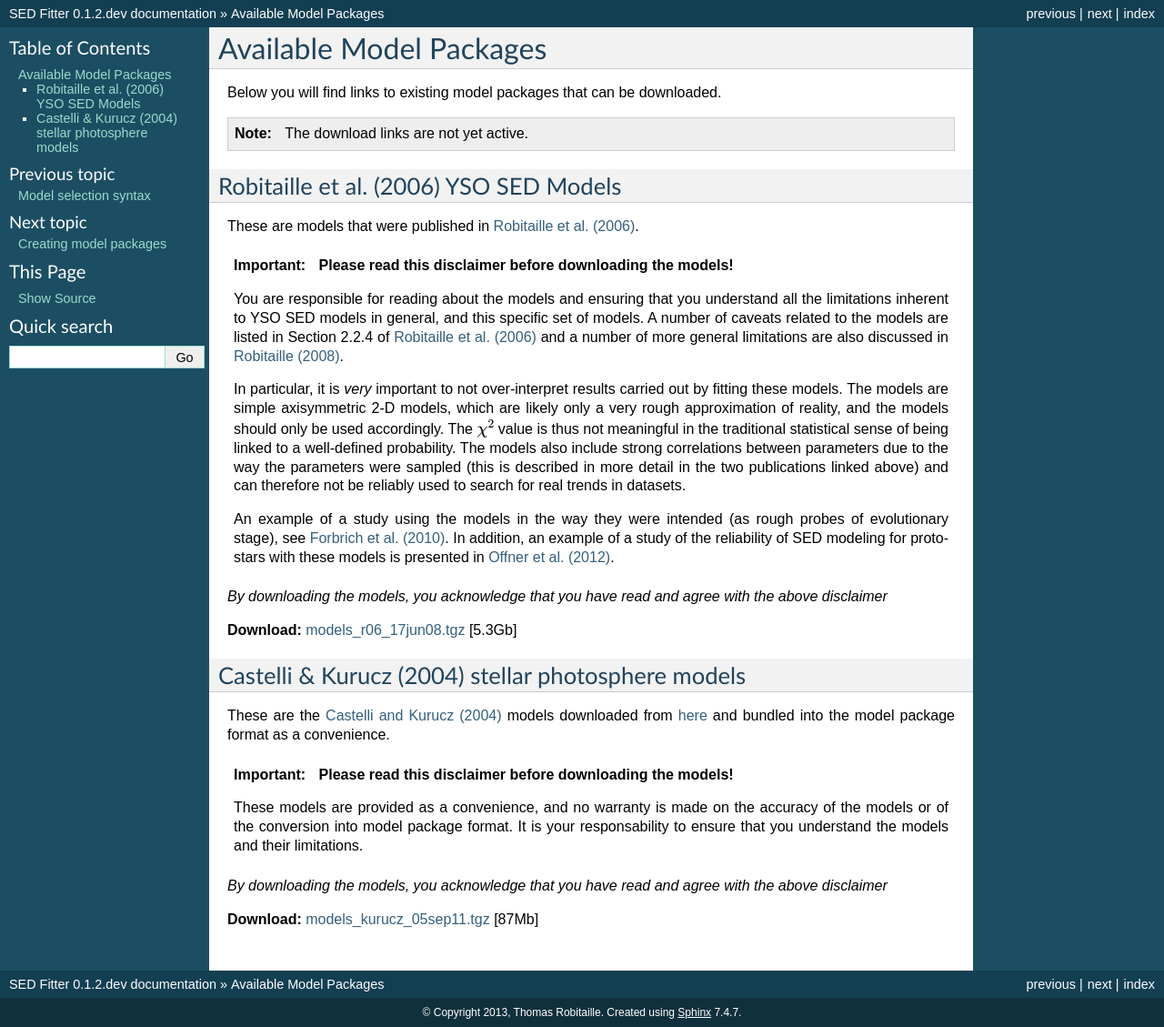
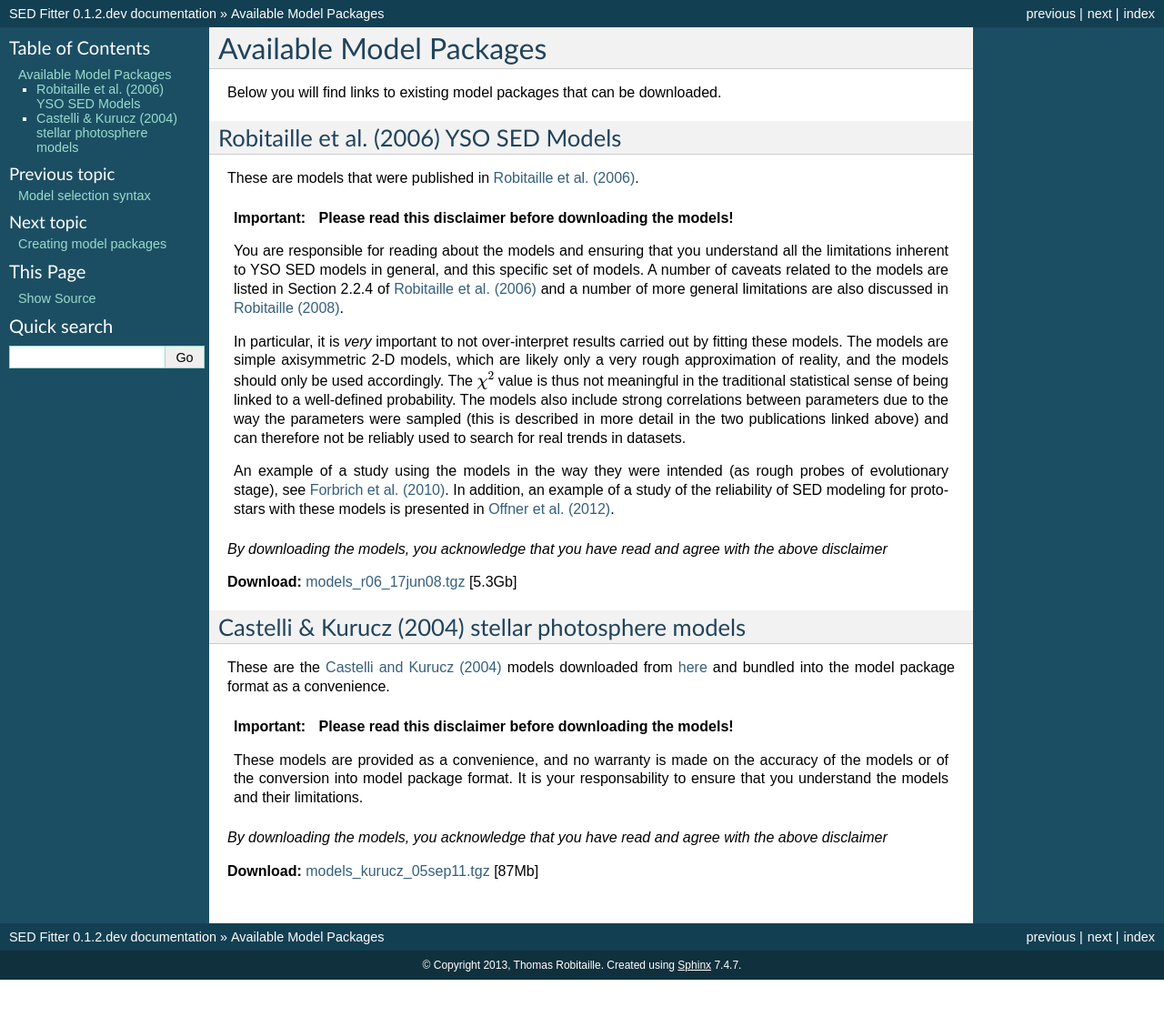
Before and after one commit to astrofrog/sedfitter, a Sphinx documentation site: the page built from docs/common_model_packages.rst, in a window 1280 px wide. Shown: the whole page at 91% size. Built offline with Sphinx 7.4.7, drawn with Linux system fonts in a browser that asks for light colours; formulas are drawn with MathJax 3; after the commit the page ends 1077 px from its top, so only the background shows below that; some of the changed lines change nothing that is shown.

Commit message:
Added download links for model packages

```diff
--- a/docs/common_model_packages.rst
+++ b/docs/common_model_packages.rst
@@ -3,8 +3,6 @@
 ========================
 
 Below you will find links to existing model packages that can be downloaded.
-
-.. note:: The download links are not yet active.
 
 Robitaille et al. (2006) YSO SED Models
 =======================================
@@ -43,7 +41,7 @@
 
 *By downloading the models, you acknowledge that you have read and agree with the above disclaimer*
 
-**Download:** `models_r06_17jun08.tgz <http://link>`_ [5.3Gb]
+**Download:** `models_r06_17jun08.tgz <ftp://ftp.astro.wisc.edu/outgoing/tom/model_packages/models_r06_17jun08.tgz>`_ [5.3Gb]
 
 Castelli & Kurucz (2004) stellar photosphere models
 ===================================================
@@ -64,4 +62,4 @@
 
 *By downloading the models, you acknowledge that you have read and agree with the above disclaimer*
 
-**Download:** `models_kurucz_05sep11.tgz <http://link>`_ [87Mb]
+**Download:** `models_kurucz_05sep11.tgz <ftp://ftp.astro.wisc.edu/outgoing/tom/model_packages/models_kurucz_05sep11.tgz>`_ [87Mb]
```
